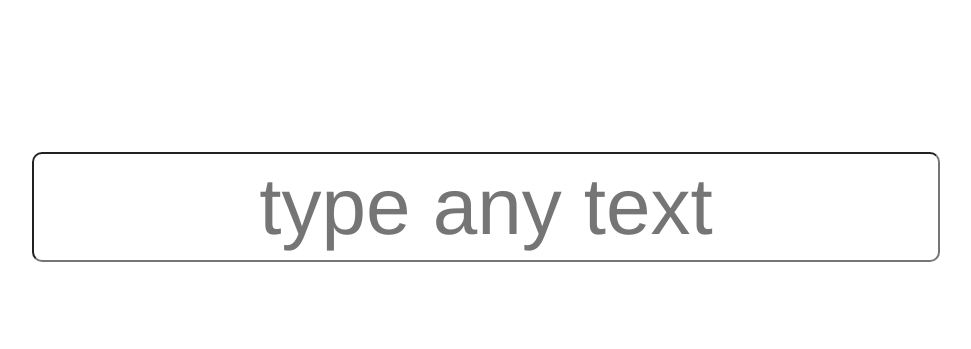
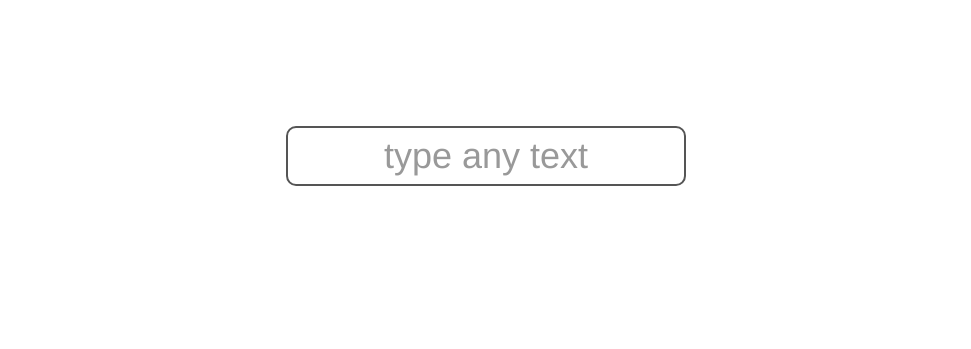
Before and after one commit to justinzelinsky/hexify-string, a plain HTML site: page stringtohex.html in a window 1280 px wide. Shown: the part 174-523 px from the top of the page, without its empty margins (154-1125 px from the left). Drawn offline with Linux system fonts and the light colour scheme.

Commit message:
neat styling

```diff
--- a/style.css
+++ b/style.css
@@ -3,18 +3,40 @@
   top: 50%;
   left: 50%;
   transform: translate(-50%, -50%);
+  width: 400px;
+  height: 200px;
+  padding: 20px;
 }
 .centered input {
   font-family: Helvetica, sans-serif;
   border-radius: 10px;
   -webkit-border-radius: 10px;
   -moz-border-radius: 10px;
-  font-size: 5em;
+  font-size: 36px;
   padding: 7px;
   text-align: center;
+  outline: 0;
+  border: 2px solid #555;
+  color: #333;
+  box-sizing: border-box;
+  width: 100%;
 }
 .centered input:focus {
-    outline-width: 0;
+  outline-width: 0;
+}
+.centered input::-webkit-input-placeholder {
+  color: #999;
+}
+.centered::before {
+  position: absolute;
+  content: '';
+  background-color: #FFF;
+  opacity: .25;
+  top: -50px;
+  left: 0;
+  width: 100%;
+  height: 100%;
+  z-index: -1;
 }
 .hex {
   font-family: Helvetica, sans-serif;
```
